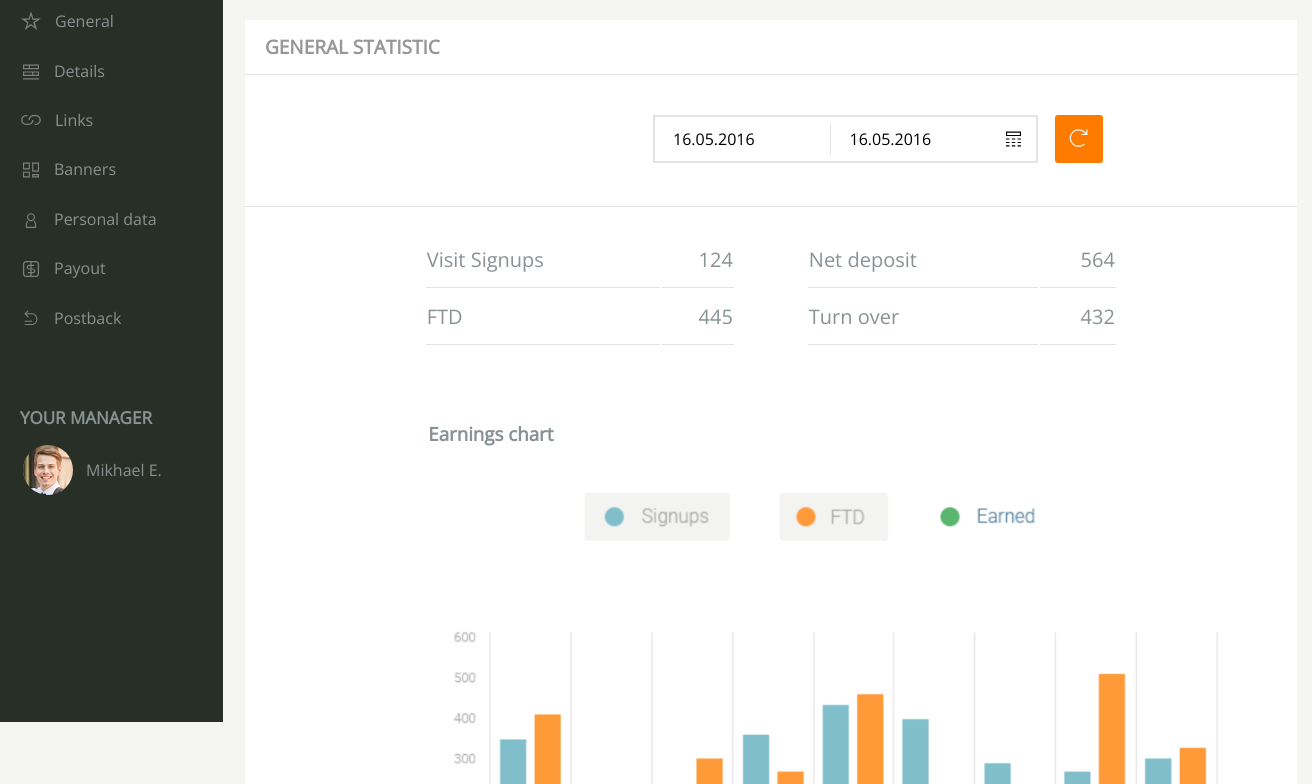
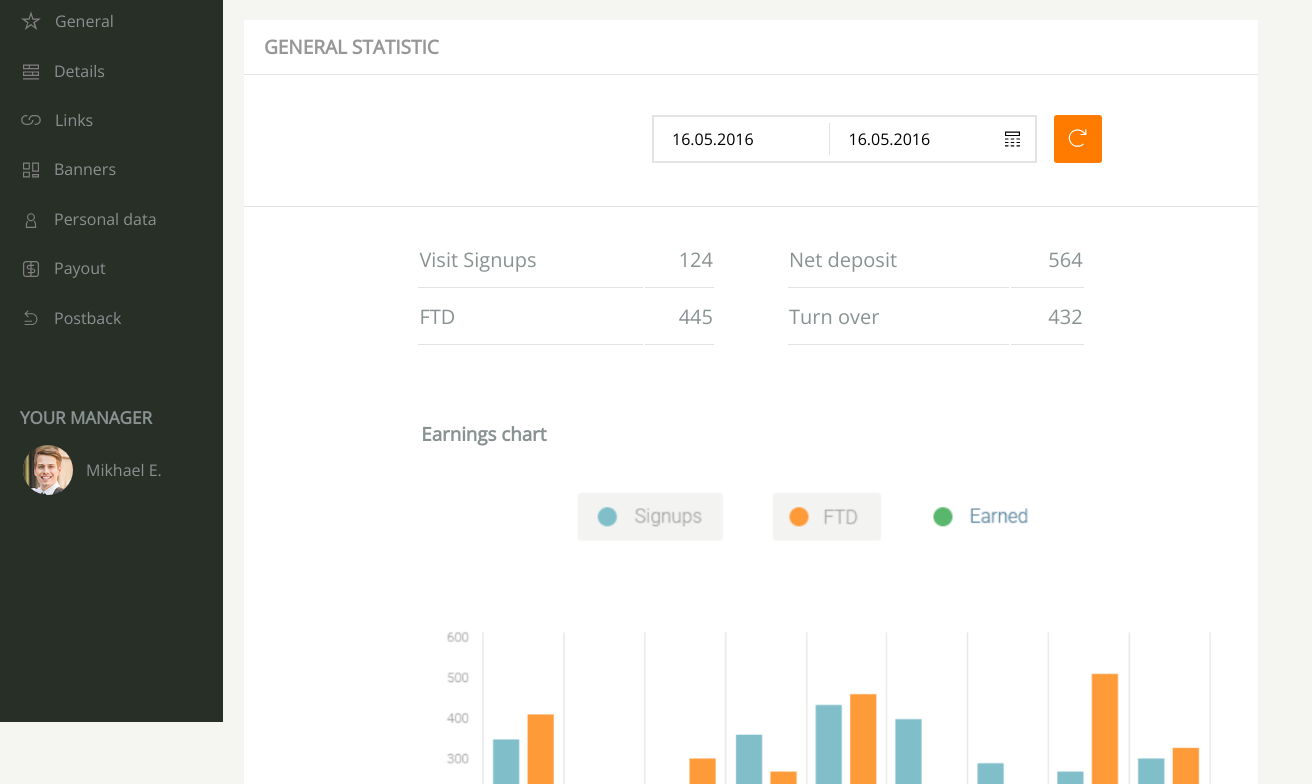
Before and after one commit to Kamil-96/solo-project-1, a website: page src/index.html in a window 1280 px wide. Shown: the part 78-862 px from the top of the page, 1312 px wide, since content can reach past the window. Drawn offline with nearby package versions, Linux system fonts and the light colour scheme; files that its build step writes are made by us from their sources; a web font is replaced by a local one.

Commit message:
Change structure of html layout, change styles

```diff
--- a/src/index.html
+++ b/src/index.html
@@ -14,25 +14,8 @@
     <link rel="stylesheet" href="/css/style.css">
   </head>
   <body>
-    <nav class="navigation">
-      <div class="nav-amount">
-        <img src="images/wallet.svg" alt="">
-        <span>$1,500.00</span>
-        <img class="arrow-down" src="images/arrow-down.svg" alt="">
-      </div>
-      <div class="nav-notification">
-        <img src="images/notification.svg" alt="">
-      </div>
-      <div class="nav-user">
-        <img src="images/profile.svg" alt="">
-        <p>Leonardo Dicaprio</p>
-      </div>
-      <div class="nav-logout">
-        <img src="images/quit.svg" alt="">
-      </div>
-    </nav>
-    <main class="wrapper">
-      <aside class="sidebar col-md-2">
+    <div class="page-wrapper">
+      <div class="sidebar">
         <div class="container">
           <div class="logo-wrapper">
             <h2 class="page-logo">Just do it</h2>
@@ -52,8 +35,26 @@
             <a href="#"><img src="images/manager.png" alt=""><p>Mikhael E.</p></a>
           </div>
         </div>
-      </aside>
-      <div class="content-wrapper col-md-10">
+      </div>
+      <div class="nav-cont-wrapper">
+        <nav class="navigation">
+          <div class="nav-amount">
+            <img src="images/wallet.svg" alt="">
+            <span>$1,500.00</span>
+            <img class="arrow-down" src="images/arrow-down.svg" alt="">
+          </div>
+          <div class="nav-notification">
+            <img src="images/notification.svg" alt="">
+          </div>
+          <div class="nav-user">
+            <img src="images/profile.svg" alt="">
+            <p>Leonardo Dicaprio</p>
+          </div>
+          <div class="nav-logout">
+            <img src="images/quit.svg" alt="">
+          </div>
+        </nav>
+        <div class="content-wrapper">
           <section class="general-statistic">
             <h2 class="section-title">GENERAL STATISTIC</h2>
             <div class="calendar-container">
@@ -171,6 +172,7 @@
             </div>
           </section>
         </div>
-    </main>
+      </div>
+    </div>
   </body>
 </html>
--- a/src/sass/_layout.scss
+++ b/src/sass/_layout.scss
@@ -7,7 +7,7 @@ h1, h2, h3, p{
   font-size: 19px;
   border-bottom: 1px solid $border-color;
   padding: 17px 0 15px 20px;
-  margin-top: 16px;
+  margin-top: 3px;
 }
 
 body{
@@ -20,13 +20,26 @@ body{
 }
 
 .sidebar{
-  max-width: 223px;
-  margin-right: 22px;
+  width: 223px;
+  margin-right: 0;
   position: fixed;
   z-index: 3;
 }
 
 .general-statistic{
-  flex: 0 0 82.45%;
   z-index: 1;
 }
+
+/*@media (max-width: 767px) {
+  .wrapper {
+    display: block;
+
+    .sidebar {
+      width: 100%;
+    }
+
+    .content-wrapper {
+      width: 100%;
+    }
+  }
+}*/
--- a/src/sass/sections/_general_statistic.scss
+++ b/src/sass/sections/_general_statistic.scss
@@ -1,12 +1,14 @@
 .content-wrapper {
-  padding-left: 0;
-  margin-left: 245px;
-  margin-top: 77px;
+  margin-left: 112px;
+  margin-top: 0px;
+  padding-top: 95px;
 
   .general-statistic {
     background-color: $brand-main-color;
-    margin-top: 21px;
+    margin-top: 0;
     margin-bottom: 27px;
+    margin-left: 132px;
+    margin-right: 22px;
     padding: 0 0 15px 0;
 
 
@@ -120,6 +122,8 @@
 
   .general-links {
     background-color: $brand-main-color;
+    margin-left: 132px;
+    margin-right: 22px;
 
     .list-of-links {
       margin: 0 auto;
```
Also changed, not shown: src/sass/components/_sidebar.scss (line endings or trailing spaces). Lines whose indentation alone changed are shown as unchanged.
